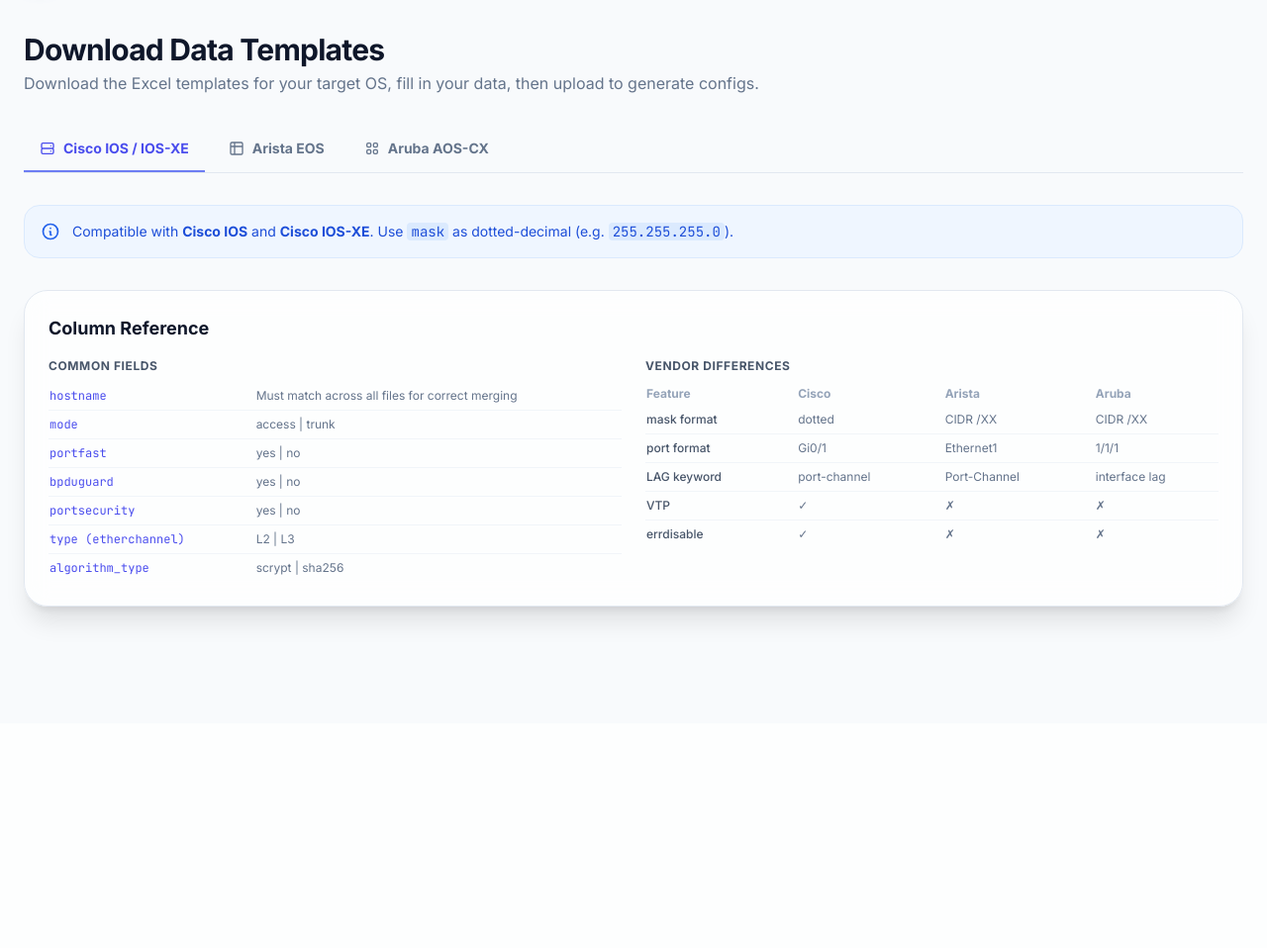
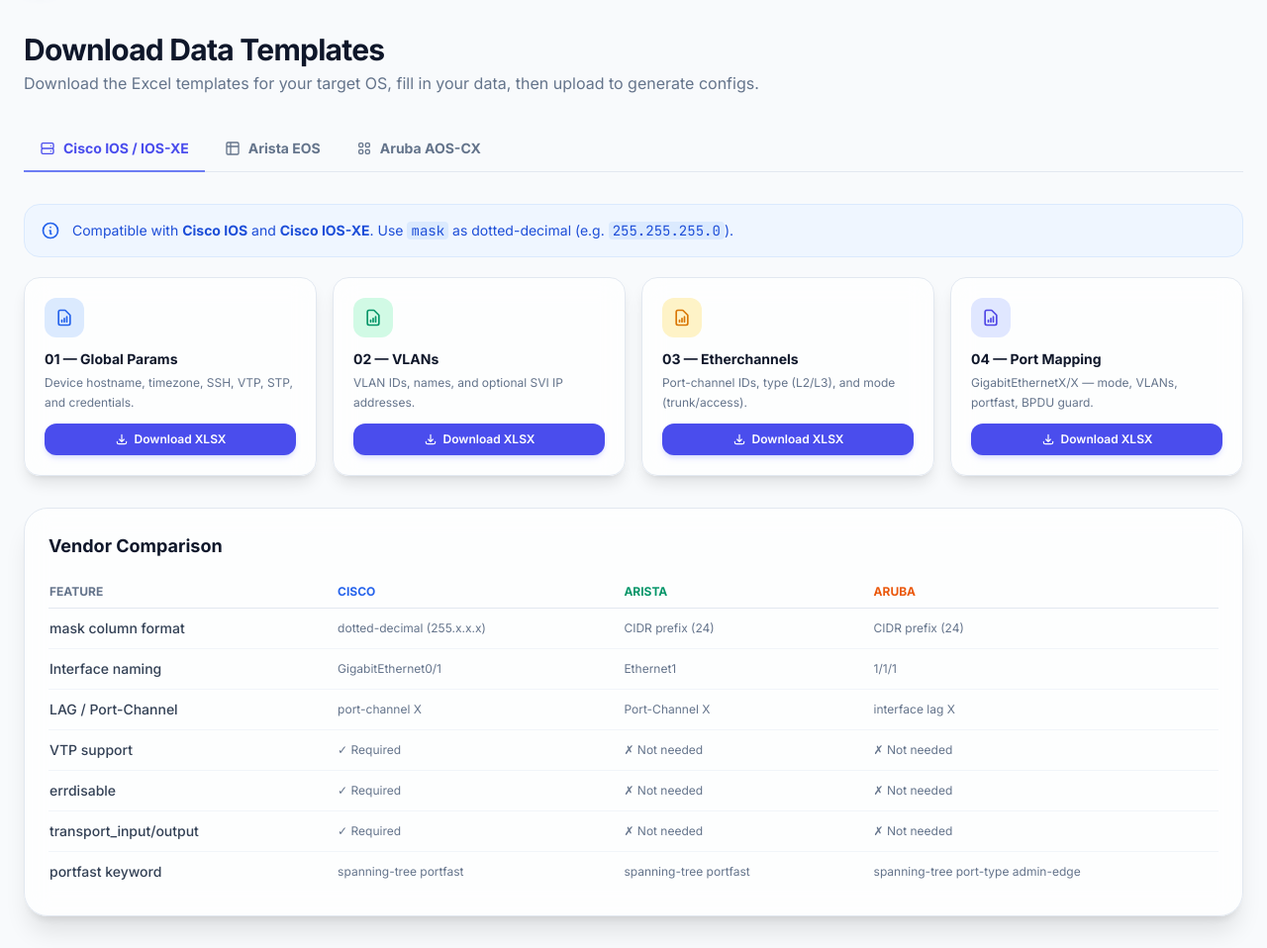
Before and after one commit to chrisnadhe/Loom, a FastAPI app: template app/templates/download.html in a window 1280 px wide. Shown: the part 69-1027 px from the top of the page at 99% size. Before the commit the page ends 703 px from the top, so only its background shows below. Run offline with FastAPI, Linux system fonts and the light colour scheme; the template is opened without the code that fills it, so the values that code supplies are empty; some libraries are stand-ins or nearby versions.

Commit message:
fix: Move Jinja2 macro definition before first call in download.html

```diff
--- a/app/templates/download.html
+++ b/app/templates/download.html
@@ -3,137 +3,18 @@
 {% block title %}Download Templates — Loom{% endblock %}
 
 {% block content %}
-<div class="space-y-8">
-    <!-- Header -->
-    <div>
-        <h1 class="text-3xl font-bold tracking-tight">Download Data Templates</h1>
-        <p class="text-slate-500 mt-1">Download the Excel templates for your target OS, fill in your data, then upload to generate configs.</p>
-    </div>
 
-    <!-- OS Tabs -->
-    <div class="flex gap-2 border-b border-slate-200 dark:border-slate-800" id="vendor-tabs">
-        {% set vendors = [
-            ('cisco',  'Cisco IOS / IOS-XE', 'brand',   'M5 12h14M5 12a2 2 0 01-2-2V6a2 2 0 012-2h14a2 2 0 012 2v4a2 2 0 01-2 2M5 12a2 2 0 00-2 2v4a2 2 0 002 2h14a2 2 0 002-2v-4a2 2 0 00-2-2m-2-4h.01M17 16h.01'),
-            ('arista', 'Arista EOS',           'emerald', 'M9 3H5a2 2 0 00-2 2v4m6-6h10a2 2 0 012 2v4M9 3v18m0 0h10a2 2 0 002-2V9M9 21H5a2 2 0 01-2-2V9m0 0h18'),
-            ('aruba',  'Aruba AOS-CX',         'orange',  'M4 6a2 2 0 012-2h2a2 2 0 012 2v2a2 2 0 01-2 2H6a2 2 0 01-2-2V6zM14 6a2 2 0 012-2h2a2 2 0 012 2v2a2 2 0 01-2 2h-2a2 2 0 01-2-2V6zM4 16a2 2 0 012-2h2a2 2 0 012 2v2a2 2 0 01-2 2H6a2 2 0 01-2-2v-2zM14 16a2 2 0 012-2h2a2 2 0 012 2v2a2 2 0 01-2 2h-2a2 2 0 01-2-2v-2z'),
-        ] %}
-        {% for slug, label, color, icon in vendors %}
-        <button onclick="switchVendor('{{ slug }}')" id="tab-{{ slug }}"
-            class="vendor-tab flex items-center gap-2 px-4 py-3 text-sm font-bold border-b-2 transition-colors
-                   {% if loop.first %}border-brand-500 text-brand-600{% else %}border-transparent text-slate-500 hover:text-slate-700 dark:hover:text-slate-300{% endif %}">
-            <svg class="w-4 h-4" fill="none" stroke="currentColor" viewBox="0 0 24 24">
-                <path stroke-linecap="round" stroke-linejoin="round" stroke-width="2" d="{{ icon }}"/>
-            </svg>
-            {{ label }}
-        </button>
-        {% endfor %}
-    </div>
-
-    <!-- ── Cisco Panel ───────────────────────────────────────────── -->
-    <div id="panel-cisco" class="vendor-panel space-y-6">
-        <div class="flex items-center gap-3 p-4 bg-blue-50 dark:bg-blue-900/10 rounded-2xl border border-blue-100 dark:border-blue-900/20">
-            <svg class="w-5 h-5 text-blue-600 shrink-0" fill="none" stroke="currentColor" viewBox="0 0 24 24"><path stroke-linecap="round" stroke-linejoin="round" stroke-width="2" d="M13 16h-1v-4h-1m1-4h.01M21 12a9 9 0 11-18 0 9 9 0 0118 0z"/></svg>
-            <p class="text-sm text-blue-700 dark:text-blue-400">
-                Compatible with <strong>Cisco IOS</strong> and <strong>Cisco IOS-XE</strong>. Use <code class="bg-blue-100 dark:bg-blue-900/30 px-1 rounded">mask</code> as dotted-decimal (e.g. <code class="bg-blue-100 dark:bg-blue-900/30 px-1 rounded">255.255.255.0</code>).
-            </p>
-        </div>
-        {{ template_cards([
-            ('params',        '01 — Global Params',   'Device hostname, timezone, SSH, VTP, STP, and credentials.',  'blue'),
-            ('vlans',         '02 — VLANs',           'VLAN IDs, names, and optional SVI IP addresses.',             'emerald'),
-            ('etherchannels', '03 — Etherchannels',   'Port-channel IDs, type (L2/L3), and mode (trunk/access).',    'amber'),
-            ('ports',         '04 — Port Mapping',    'GigabitEthernetX/X — mode, VLANs, portfast, BPDU guard.',    'indigo'),
-        ]) }}
-    </div>
-
-    <!-- ── Arista Panel ──────────────────────────────────────────── -->
-    <div id="panel-arista" class="vendor-panel hidden space-y-6">
-        <div class="flex items-center gap-3 p-4 bg-emerald-50 dark:bg-emerald-900/10 rounded-2xl border border-emerald-100 dark:border-emerald-900/20">
-            <svg class="w-5 h-5 text-emerald-600 shrink-0" fill="none" stroke="currentColor" viewBox="0 0 24 24"><path stroke-linecap="round" stroke-linejoin="round" stroke-width="2" d="M13 16h-1v-4h-1m1-4h.01M21 12a9 9 0 11-18 0 9 9 0 0118 0z"/></svg>
-            <p class="text-sm text-emerald-700 dark:text-emerald-400">
-                For <strong>Arista EOS</strong> (7000/7500 Series). No VTP columns needed. Use <code class="bg-emerald-100 dark:bg-emerald-900/30 px-1 rounded">mask</code> as prefix length (e.g. <code class="bg-emerald-100 dark:bg-emerald-900/30 px-1 rounded">24</code>). Interfaces: <code class="bg-emerald-100 dark:bg-emerald-900/30 px-1 rounded">EthernetX</code>.
-            </p>
-        </div>
-        {{ template_cards([
-            ('arista-params',        '01 — Global Params',   'Hostname, timezone, SSH, STP, and credentials. No VTP.',     'blue'),
-            ('arista-vlans',         '02 — VLANs',           'VLAN IDs, names, and optional SVI with CIDR mask.',           'emerald'),
-            ('arista-etherchannels', '03 — Port-Channel',    'Port-Channel IDs, type (L2/L3), and mode (trunk/access).',    'amber'),
-            ('arista-ports',         '04 — Port Mapping',    'EthernetX — mode, VLANs, portfast, BPDU guard.',             'indigo'),
-        ]) }}
-    </div>
-
-    <!-- ── Aruba Panel ───────────────────────────────────────────── -->
-    <div id="panel-aruba" class="vendor-panel hidden space-y-6">
-        <div class="flex items-center gap-3 p-4 bg-orange-50 dark:bg-orange-900/10 rounded-2xl border border-orange-100 dark:border-orange-900/20">
-            <svg class="w-5 h-5 text-orange-600 shrink-0" fill="none" stroke="currentColor" viewBox="0 0 24 24"><path stroke-linecap="round" stroke-linejoin="round" stroke-width="2" d="M13 16h-1v-4h-1m1-4h.01M21 12a9 9 0 11-18 0 9 9 0 0118 0z"/></svg>
-            <p class="text-sm text-orange-700 dark:text-orange-400">
-                For <strong>Aruba AOS-CX</strong> (6000/6100/8000 Series). No VTP or errdisable columns. Use <code class="bg-orange-100 dark:bg-orange-900/30 px-1 rounded">mask</code> as prefix length (e.g. <code class="bg-orange-100 dark:bg-orange-900/30 px-1 rounded">24</code>). Interfaces: <code class="bg-orange-100 dark:bg-orange-900/30 px-1 rounded">1/1/X</code>. LAG replaces Etherchannel.
-            </p>
-        </div>
-        {{ template_cards([
-            ('aruba-params',        '01 — Global Params',   'Hostname, timezone, SSH, STP, and credentials. No VTP.',       'blue'),
-            ('aruba-vlans',         '02 — VLANs',           'VLAN IDs, names, and optional SVI with CIDR mask.',             'emerald'),
-            ('aruba-etherchannels', '03 — LAG',             'LAG (Link Aggregation) IDs, type (L2/L3), and mode.',           'amber'),
-            ('aruba-ports',         '04 — Port Mapping',    '1/1/X — mode, VLANs, portfast (admin-edge), BPDU guard.',      'indigo'),
-        ]) }}
-    </div>
-
-    <!-- Column reference -->
-    <div class="glass rounded-3xl p-6 border border-slate-200 dark:border-slate-800 shadow-xl">
-        <h3 class="font-bold text-lg mb-4">Column Reference</h3>
-        <div class="grid grid-cols-1 md:grid-cols-2 gap-6 text-sm">
-            <div class="space-y-2">
-                <p class="font-bold text-slate-600 dark:text-slate-400 text-xs uppercase tracking-wider">Common Fields</p>
-                <table class="w-full text-xs">
-                    <tbody class="divide-y divide-slate-100 dark:divide-slate-800">
-                        {% for col, desc in [('hostname','Must match across all files for correct merging'), ('mode','access | trunk'), ('portfast','yes | no'), ('bpduguard','yes | no'), ('portsecurity','yes | no'), ('type (etherchannel)','L2 | L3'), ('algorithm_type','scrypt | sha256')] %}
-                        <tr class="py-1.5">
-                            <td class="py-1.5 pr-3 font-mono text-brand-600 dark:text-brand-400 whitespace-nowrap">{{ col }}</td>
-                            <td class="py-1.5 text-slate-500">{{ desc }}</td>
-                        </tr>
-                        {% endfor %}
-                    </tbody>
-                </table>
-            </div>
-            <div class="space-y-2">
-                <p class="font-bold text-slate-600 dark:text-slate-400 text-xs uppercase tracking-wider">Vendor Differences</p>
-                <table class="w-full text-xs">
-                    <thead><tr class="text-slate-400"><th class="text-left py-1 pr-3">Feature</th><th class="text-left py-1 pr-3">Cisco</th><th class="text-left py-1 pr-3">Arista</th><th class="text-left py-1">Aruba</th></tr></thead>
-                    <tbody class="divide-y divide-slate-100 dark:divide-slate-800">
-                        {% for row in [
-                            ('mask format', 'dotted', 'CIDR /XX', 'CIDR /XX'),
-                            ('port format', 'Gi0/1', 'Ethernet1', '1/1/1'),
-                            ('LAG keyword', 'port-channel', 'Port-Channel', 'interface lag'),
-                            ('VTP', '✓', '✗', '✗'),
-                            ('errdisable', '✓', '✗', '✗'),
-                        ] %}
-                        <tr>
-                            <td class="py-1.5 pr-3 text-slate-600 dark:text-slate-400 font-medium">{{ row[0] }}</td>
-                            <td class="py-1.5 pr-3 text-slate-500">{{ row[1] }}</td>
-                            <td class="py-1.5 pr-3 text-slate-500">{{ row[2] }}</td>
-                            <td class="py-1.5 text-slate-500">{{ row[3] }}</td>
-                        </tr>
-                        {% endfor %}
-                    </tbody>
-                </table>
-            </div>
-        </div>
-    </div>
-</div>
-
-{# ── Macro: render a row of 4 download cards ── #}
-{% macro template_cards(items) %}
+{# ── Macro: render a row of 4 download cards ─────────────────────── #}
+{% macro render_cards(items) %}
 <div class="grid grid-cols-1 sm:grid-cols-2 lg:grid-cols-4 gap-4">
+    {% set color_bg = {'blue': 'bg-blue-100 dark:bg-blue-900/30', 'emerald': 'bg-emerald-100 dark:bg-emerald-900/30', 'amber': 'bg-amber-100 dark:bg-amber-900/30', 'indigo': 'bg-indigo-100 dark:bg-indigo-900/30'} %}
+    {% set color_text = {'blue': 'text-blue-600', 'emerald': 'text-emerald-600', 'amber': 'text-amber-600', 'indigo': 'text-indigo-600'} %}
     {% for slug, title, desc, color in items %}
-    {% set colors = {
-        'blue':    ('bg-blue-100 dark:bg-blue-900/30', 'text-blue-600'),
-        'emerald': ('bg-emerald-100 dark:bg-emerald-900/30', 'text-emerald-600'),
-        'amber':   ('bg-amber-100 dark:bg-amber-900/30', 'text-amber-600'),
-        'indigo':  ('bg-indigo-100 dark:bg-indigo-900/30', 'text-indigo-600'),
-    } %}
     <div class="glass rounded-2xl p-5 border border-slate-200 dark:border-slate-800 shadow-lg flex flex-col gap-3 hover:shadow-xl transition-shadow">
-        <div class="w-10 h-10 {{ colors[color][0] }} rounded-xl flex items-center justify-center {{ colors[color][1] }}">
+        <div class="w-10 h-10 {{ color_bg[color] }} rounded-xl flex items-center justify-center {{ color_text[color] }}">
             <svg class="w-5 h-5" fill="none" stroke="currentColor" viewBox="0 0 24 24">
-                <path stroke-linecap="round" stroke-linejoin="round" stroke-width="2" d="M9 17v-2m3 2v-4m3 4v-6m2 10H7a2 2 0 01-2-2V5a2 2 0 012-2h5.586a1 1 0 01.707.293l5.414 5.414a1 1 0 01.293.707V19a2 2 0 01-2 2z"/>
+                <path stroke-linecap="round" stroke-linejoin="round" stroke-width="2"
+                    d="M9 17v-2m3 2v-4m3 4v-6m2 10H7a2 2 0 01-2-2V5a2 2 0 012-2h5.586a1 1 0 01.707.293l5.414 5.414a1 1 0 01.293.707V19a2 2 0 01-2 2z"/>
             </svg>
         </div>
         <div class="flex-1">
@@ -143,7 +24,8 @@
         <a href="/api/download-template/{{ slug }}"
             class="w-full px-3 py-2 bg-brand-600 hover:bg-brand-700 text-white font-semibold rounded-xl transition-all text-xs flex items-center justify-center gap-1.5 shadow-md shadow-brand-500/20">
             <svg class="w-3.5 h-3.5" fill="none" stroke="currentColor" viewBox="0 0 24 24">
-                <path stroke-linecap="round" stroke-linejoin="round" stroke-width="2" d="M4 16v1a3 3 0 003 3h10a3 3 0 003-3v-1m-4-4l-4 4m0 0l-4-4m4 4V4"/>
+                <path stroke-linecap="round" stroke-linejoin="round" stroke-width="2"
+                    d="M4 16v1a3 3 0 003 3h10a3 3 0 003-3v-1m-4-4l-4 4m0 0l-4-4m4 4V4"/>
             </svg>
             Download XLSX
         </a>
@@ -152,23 +34,169 @@
 </div>
 {% endmacro %}
 
+<div class="space-y-8">
+    <!-- Header -->
+    <div>
+        <h1 class="text-3xl font-bold tracking-tight">Download Data Templates</h1>
+        <p class="text-slate-500 mt-1">Download the Excel templates for your target OS, fill in your data, then upload to generate configs.</p>
+    </div>
+
+    <!-- OS Tabs -->
+    <div class="flex flex-wrap gap-1 border-b border-slate-200 dark:border-slate-800">
+        <button onclick="switchVendor('cisco')"  id="tab-cisco"
+            class="vendor-tab flex items-center gap-2 px-4 py-3 text-sm font-bold border-b-2 border-brand-500 text-brand-600 transition-colors -mb-px">
+            <svg class="w-4 h-4" fill="none" stroke="currentColor" viewBox="0 0 24 24">
+                <path stroke-linecap="round" stroke-linejoin="round" stroke-width="2"
+                    d="M5 12h14M5 12a2 2 0 01-2-2V6a2 2 0 012-2h14a2 2 0 012 2v4a2 2 0 01-2 2M5 12a2 2 0 00-2 2v4a2 2 0 002 2h14a2 2 0 002-2v-4a2 2 0 00-2-2m-2-4h.01M17 16h.01"/>
+            </svg>
+            Cisco IOS / IOS-XE
+        </button>
+        <button onclick="switchVendor('arista')" id="tab-arista"
+            class="vendor-tab flex items-center gap-2 px-4 py-3 text-sm font-bold border-b-2 border-transparent text-slate-500 hover:text-slate-700 dark:hover:text-slate-300 transition-colors -mb-px">
+            <svg class="w-4 h-4" fill="none" stroke="currentColor" viewBox="0 0 24 24">
+                <path stroke-linecap="round" stroke-linejoin="round" stroke-width="2"
+                    d="M9 3H5a2 2 0 00-2 2v4m6-6h10a2 2 0 012 2v4M9 3v18m0 0h10a2 2 0 002-2V9M9 21H5a2 2 0 01-2-2V9m0 0h18"/>
+            </svg>
+            Arista EOS
+        </button>
+        <button onclick="switchVendor('aruba')"  id="tab-aruba"
+            class="vendor-tab flex items-center gap-2 px-4 py-3 text-sm font-bold border-b-2 border-transparent text-slate-500 hover:text-slate-700 dark:hover:text-slate-300 transition-colors -mb-px">
+            <svg class="w-4 h-4" fill="none" stroke="currentColor" viewBox="0 0 24 24">
+                <path stroke-linecap="round" stroke-linejoin="round" stroke-width="2"
+                    d="M4 6a2 2 0 012-2h2a2 2 0 012 2v2a2 2 0 01-2 2H6a2 2 0 01-2-2V6zM14 6a2 2 0 012-2h2a2 2 0 012 2v2a2 2 0 01-2 2h-2a2 2 0 01-2-2V6zM4 16a2 2 0 012-2h2a2 2 0 012 2v2a2 2 0 01-2 2H6a2 2 0 01-2-2v-2zM14 16a2 2 0 012-2h2a2 2 0 012 2v2a2 2 0 01-2 2h-2a2 2 0 01-2-2v-2z"/>
+            </svg>
+            Aruba AOS-CX
+        </button>
+    </div>
+
+    <!-- ── Cisco Panel ─────────────────────────────────────────────── -->
+    <div id="panel-cisco" class="vendor-panel space-y-5">
+        <div class="flex items-center gap-3 p-4 bg-blue-50 dark:bg-blue-900/10 rounded-2xl border border-blue-100 dark:border-blue-900/20">
+            <svg class="w-5 h-5 text-blue-600 shrink-0" fill="none" stroke="currentColor" viewBox="0 0 24 24">
+                <path stroke-linecap="round" stroke-linejoin="round" stroke-width="2" d="M13 16h-1v-4h-1m1-4h.01M21 12a9 9 0 11-18 0 9 9 0 0118 0z"/>
+            </svg>
+            <p class="text-sm text-blue-700 dark:text-blue-400">
+                Compatible with <strong>Cisco IOS</strong> and <strong>Cisco IOS-XE</strong>.
+                Use <code class="bg-blue-100 dark:bg-blue-900/30 px-1 rounded">mask</code> as dotted-decimal
+                (e.g. <code class="bg-blue-100 dark:bg-blue-900/30 px-1 rounded">255.255.255.0</code>).
+            </p>
+        </div>
+        {{ render_cards([
+            ('params',        '01 — Global Params',   'Device hostname, timezone, SSH, VTP, STP, and credentials.',   'blue'),
+            ('vlans',         '02 — VLANs',           'VLAN IDs, names, and optional SVI IP addresses.',              'emerald'),
+            ('etherchannels', '03 — Etherchannels',   'Port-channel IDs, type (L2/L3), and mode (trunk/access).',     'amber'),
+            ('ports',         '04 — Port Mapping',    'GigabitEthernetX/X — mode, VLANs, portfast, BPDU guard.',     'indigo'),
+        ]) }}
+    </div>
+
+    <!-- ── Arista Panel ────────────────────────────────────────────── -->
+    <div id="panel-arista" class="vendor-panel hidden space-y-5">
+        <div class="flex items-center gap-3 p-4 bg-emerald-50 dark:bg-emerald-900/10 rounded-2xl border border-emerald-100 dark:border-emerald-900/20">
+            <svg class="w-5 h-5 text-emerald-600 shrink-0" fill="none" stroke="currentColor" viewBox="0 0 24 24">
+                <path stroke-linecap="round" stroke-linejoin="round" stroke-width="2" d="M13 16h-1v-4h-1m1-4h.01M21 12a9 9 0 11-18 0 9 9 0 0118 0z"/>
+            </svg>
+            <p class="text-sm text-emerald-700 dark:text-emerald-400">
+                For <strong>Arista EOS</strong> (7000/7500 Series). No VTP columns needed.
+                Use <code class="bg-emerald-100 dark:bg-emerald-900/30 px-1 rounded">mask</code> as prefix length
+                (e.g. <code class="bg-emerald-100 dark:bg-emerald-900/30 px-1 rounded">24</code>).
+                Interfaces: <code class="bg-emerald-100 dark:bg-emerald-900/30 px-1 rounded">EthernetX</code>.
+            </p>
+        </div>
+        {{ render_cards([
+            ('arista-params',        '01 — Global Params',   'Hostname, timezone, SSH, STP, and credentials. No VTP.',      'blue'),
+            ('arista-vlans',         '02 — VLANs',           'VLAN IDs, names, and optional SVI with CIDR mask.',            'emerald'),
+            ('arista-etherchannels', '03 — Port-Channel',    'Port-Channel IDs, type (L2/L3), and mode (trunk/access).',     'amber'),
+            ('arista-ports',         '04 — Port Mapping',    'EthernetX — mode, VLANs, portfast, BPDU guard.',              'indigo'),
+        ]) }}
+    </div>
+
+    <!-- ── Aruba Panel ─────────────────────────────────────────────── -->
+    <div id="panel-aruba" class="vendor-panel hidden space-y-5">
+        <div class="flex items-center gap-3 p-4 bg-orange-50 dark:bg-orange-900/10 rounded-2xl border border-orange-100 dark:border-orange-900/20">
+            <svg class="w-5 h-5 text-orange-600 shrink-0" fill="none" stroke="currentColor" viewBox="0 0 24 24">
+                <path stroke-linecap="round" stroke-linejoin="round" stroke-width="2" d="M13 16h-1v-4h-1m1-4h.01M21 12a9 9 0 11-18 0 9 9 0 0118 0z"/>
+            </svg>
+            <p class="text-sm text-orange-700 dark:text-orange-400">
+                For <strong>Aruba AOS-CX</strong> (6000/6100/8000 Series). No VTP or errdisable columns.
+                Use <code class="bg-orange-100 dark:bg-orange-900/30 px-1 rounded">mask</code> as prefix length
+                (e.g. <code class="bg-orange-100 dark:bg-orange-900/30 px-1 rounded">24</code>).
+                Interfaces: <code class="bg-orange-100 dark:bg-orange-900/30 px-1 rounded">1/1/X</code>. LAG replaces Etherchannel.
+            </p>
+        </div>
+        {{ render_cards([
+            ('aruba-params',        '01 — Global Params',   'Hostname, timezone, SSH, STP, and credentials. No VTP.',         'blue'),
+            ('aruba-vlans',         '02 — VLANs',           'VLAN IDs, names, and optional SVI with CIDR mask.',               'emerald'),
+            ('aruba-etherchannels', '03 — LAG',             'LAG (Link Aggregation) IDs, type (L2/L3), and mode.',             'amber'),
+            ('aruba-ports',         '04 — Port Mapping',    '1/1/X — mode, VLANs, portfast (admin-edge), BPDU guard.',        'indigo'),
+        ]) }}
+    </div>
+
+    <!-- Column reference table -->
+    <div class="glass rounded-3xl p-6 border border-slate-200 dark:border-slate-800 shadow-xl">
+        <h3 class="font-bold text-lg mb-4">Vendor Comparison</h3>
+        <div class="overflow-x-auto">
+            <table class="w-full text-sm">
+                <thead>
+                    <tr class="border-b border-slate-200 dark:border-slate-800">
+                        <th class="text-left py-2 pr-6 text-xs font-bold uppercase text-slate-500">Feature</th>
+                        <th class="text-left py-2 pr-6 text-xs font-bold uppercase text-blue-600">Cisco</th>
+                        <th class="text-left py-2 pr-6 text-xs font-bold uppercase text-emerald-600">Arista</th>
+                        <th class="text-left py-2 text-xs font-bold uppercase text-orange-600">Aruba</th>
+                    </tr>
+                </thead>
+                <tbody class="divide-y divide-slate-100 dark:divide-slate-800">
+                    {% for row in [
+                        ('mask column format', 'dotted-decimal (255.x.x.x)', 'CIDR prefix (24)', 'CIDR prefix (24)'),
+                        ('Interface naming', 'GigabitEthernet0/1', 'Ethernet1', '1/1/1'),
+                        ('LAG / Port-Channel', 'port-channel X', 'Port-Channel X', 'interface lag X'),
+                        ('VTP support', '✓ Required', '✗ Not needed', '✗ Not needed'),
+                        ('errdisable', '✓ Required', '✗ Not needed', '✗ Not needed'),
+                        ('transport_input/output', '✓ Required', '✗ Not needed', '✗ Not needed'),
+                        ('portfast keyword', 'spanning-tree portfast', 'spanning-tree portfast', 'spanning-tree port-type admin-edge'),
+                    ] %}
+                    <tr>
+                        <td class="py-2.5 pr-6 font-medium text-slate-700 dark:text-slate-300">{{ row[0] }}</td>
+                        <td class="py-2.5 pr-6 text-slate-500 text-xs">{{ row[1] }}</td>
+                        <td class="py-2.5 pr-6 text-slate-500 text-xs">{{ row[2] }}</td>
+                        <td class="py-2.5 text-slate-500 text-xs">{{ row[3] }}</td>
+                    </tr>
+                    {% endfor %}
+                </tbody>
+            </table>
+        </div>
+    </div>
+</div>
+
 <script>
+    const vendorColors = {
+        cisco:  { border: 'border-brand-500',   text: 'text-brand-600'   },
+        arista: { border: 'border-emerald-500', text: 'text-emerald-600' },
+        aruba:  { border: 'border-orange-500',  text: 'text-orange-600'  },
+    };
+
     function switchVendor(slug) {
-        // Hide all panels, deactivate all tabs
+        // Hide all panels
         document.querySelectorAll('.vendor-panel').forEach(p => p.classList.add('hidden'));
+
+        // Reset all tabs
         document.querySelectorAll('.vendor-tab').forEach(t => {
-            t.classList.remove('border-brand-500', 'text-brand-600', 'border-emerald-500', 'text-emerald-600', 'border-orange-500', 'text-orange-600');
+            t.classList.remove(
+                'border-brand-500', 'text-brand-600',
+                'border-emerald-500', 'text-emerald-600',
+                'border-orange-500', 'text-orange-600'
+            );
             t.classList.add('border-transparent', 'text-slate-500');
         });
 
-        // Show active panel
+        // Show selected panel
         document.getElementById('panel-' + slug).classList.remove('hidden');
 
-        // Activate tab with per-vendor color
+        // Activate tab
         const tab = document.getElementById('tab-' + slug);
+        const colors = vendorColors[slug];
         tab.classList.remove('border-transparent', 'text-slate-500');
-        const colorMap = { cisco: ['border-brand-500','text-brand-600'], arista: ['border-emerald-500','text-emerald-600'], aruba: ['border-orange-500','text-orange-600'] };
-        tab.classList.add(...colorMap[slug]);
+        tab.classList.add(colors.border, colors.text);
     }
 </script>
+
 {% endblock %}
```
